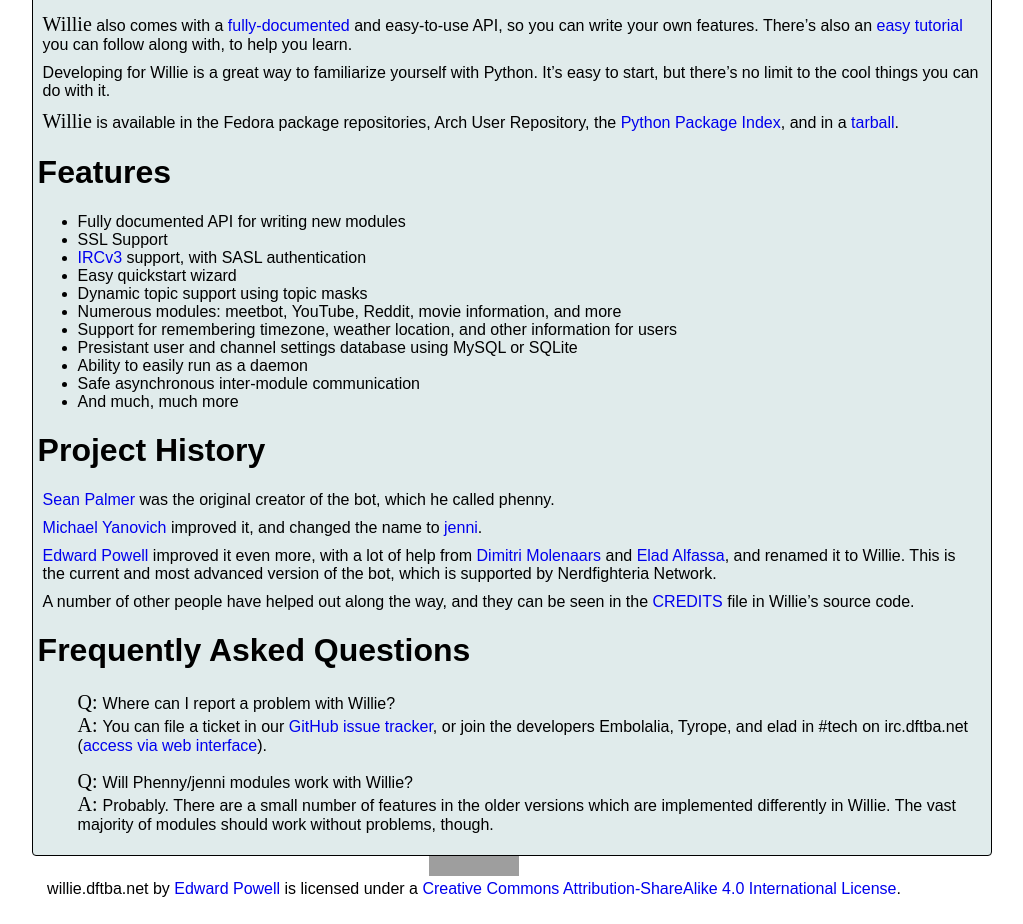
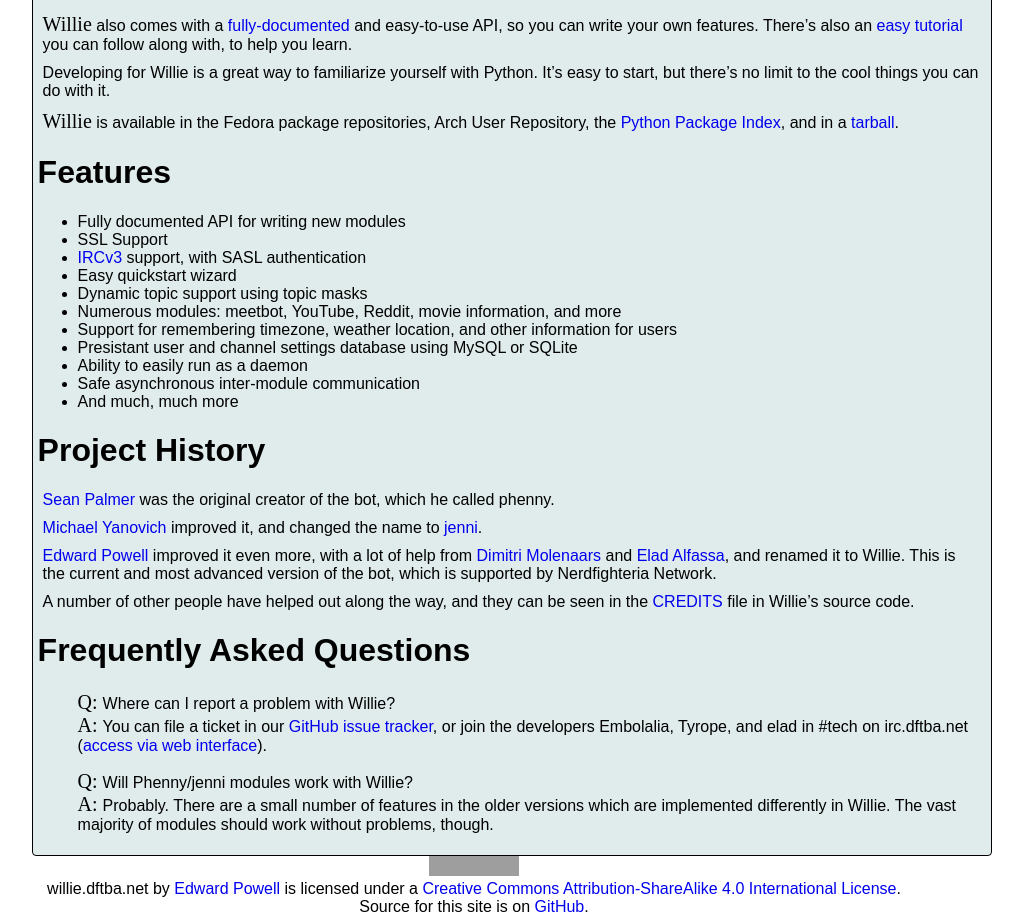
Before and after one commit to sopel-irc/sopel.chat, a Jekyll site: the page built from index.md, in a window 1280 px wide, cut to the strip 324-1248 px from the top of the page. Shown: the whole strip, without its empty margins (166-1189 px from the left). Built offline with Jekyll 4.4.1, drawn with Linux system fonts in a browser that asks for light colours; some web fonts are replaced; Markdown is read by kramdown in place of the engine named in the settings; grey boxes are pictures that could not be loaded.

Commit message:
Add source link to bottom of pages

```diff
--- a/_layouts/default.html
+++ b/_layouts/default.html
@@ -40,6 +40,8 @@
         <!-- Creative Commons banner -->
         <div class="creativecommons">
 <a rel="license" href="http://creativecommons.org/licenses/by-sa/4.0/"><img alt="Creative Commons License" style="border-width:0" src="https://i.creativecommons.org/l/by-sa/4.0/88x31.png" /></a><br /><span xmlns:dct="http://purl.org/dc/terms/" href="http://purl.org/dc/dcmitype/Text" property="dct:title" rel="dct:type">willie.dftba.net</span> by <a xmlns:cc="http://creativecommons.org/ns#" href="https://embolalia.com" property="cc:attributionName" rel="cc:attributionURL">Edward Powell</a> is licensed under a <a rel="license" href="http://creativecommons.org/licenses/by-sa/4.0/">Creative Commons Attribution-ShareAlike 4.0 International License</a>.
+            <br />
+            Source for this site is on <a href="https://github.com/embolalia/willie-website">GitHub</a>.
         </div>
     </body>
 </html>
```
